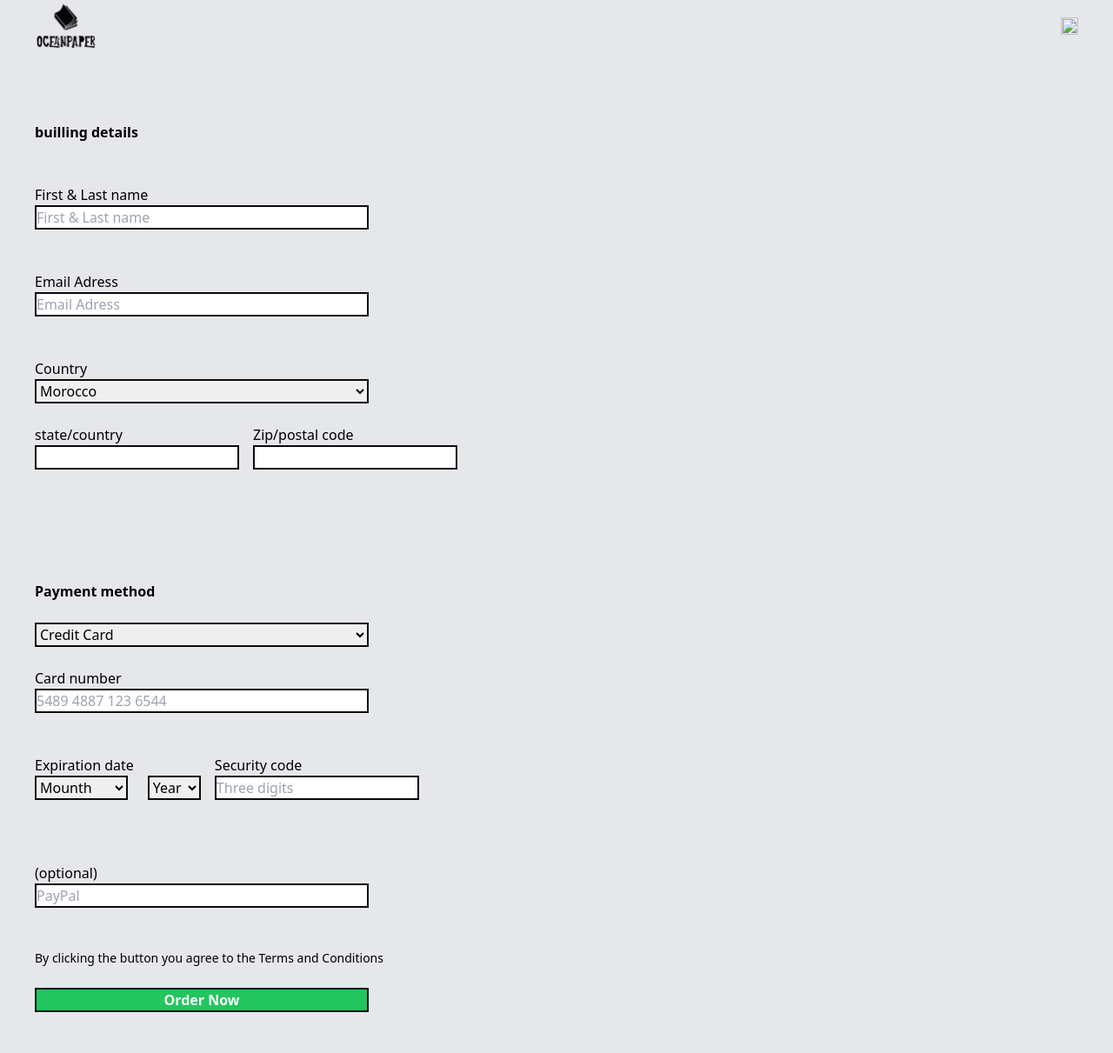
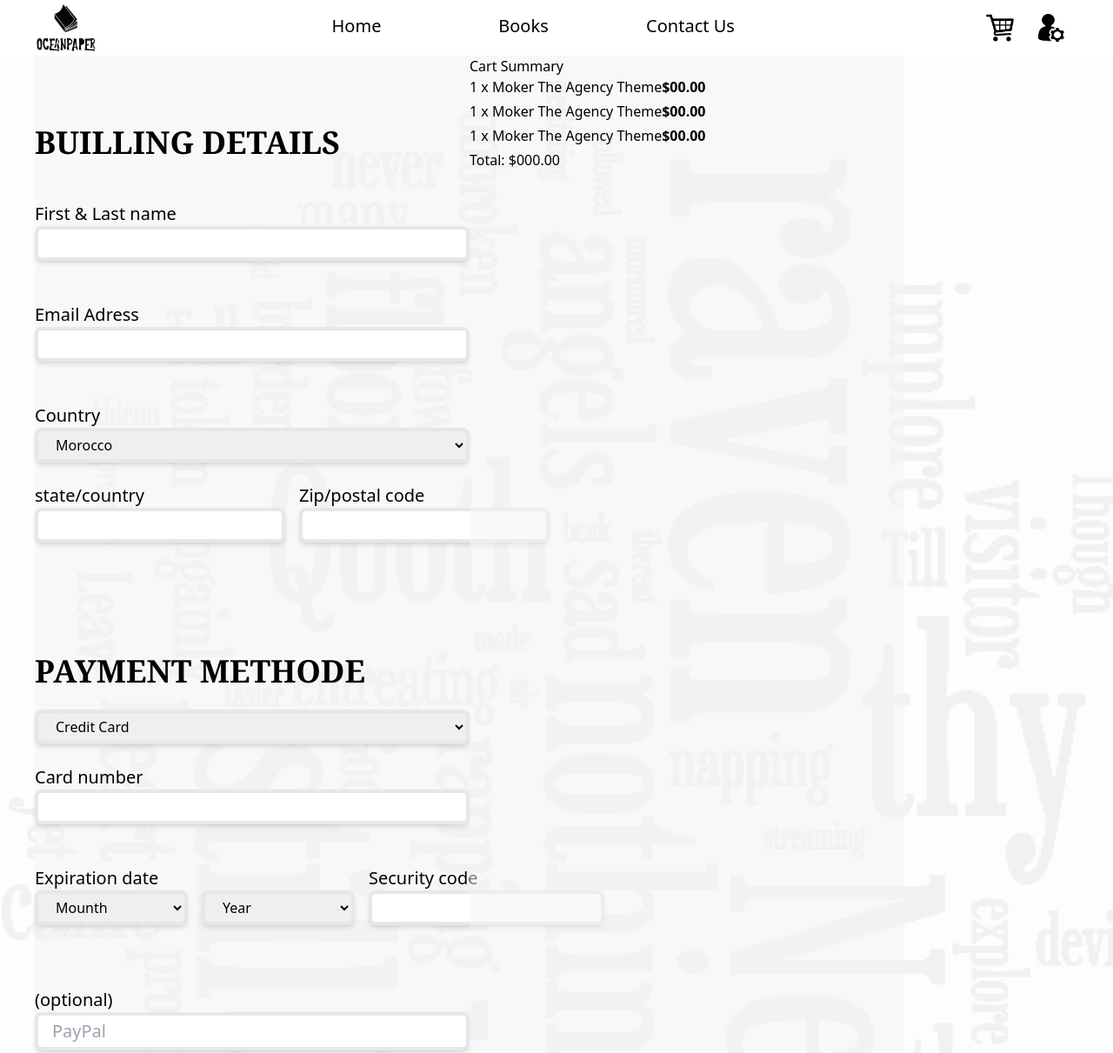
Before and after one commit to Mouche00/B4-PAPEROCEAN, a plain HTML site: page popoout/index.html in a window 1280 px wide. Shown: the top 1211 px of the page at 87% size. Before the commit the page ends 1164 px from the top, so only its background shows below. Drawn offline with nearby package versions, Linux system fonts and the light colour scheme.

```diff
--- a/popoout/index.html
+++ b/popoout/index.html
@@ -3,34 +3,54 @@
 <head>
     <meta charset="UTF-8">
     <meta name="viewport" content="width=device-width, initial-scale=1.0">
+    <link rel="stylesheet" href="style.css">
     <script src="https://cdn.tailwindcss.com"></script>
 
 
     <title>Document</title>
 </head>
-<body class="bg-gray-200">
+<body>
+
+            <!--Nav-bar-->
+
     <div class="container mx-auto px-10">
+        <div class="flex place-content-between">
+            <img src="tempsnip-removebg-preview 2.png" alt="" width="70px" height="50px">
+            <ul class="flex flex space-x-16 text-xl m-4 text-center items-center">
+                <li class="bg-transparent  hover:text-white hover:bg-black rounded-3xl transition ease-out duration-700 h-8 w-32"><a href="index.html">Home</a></li>
+                <li class="bg-transparent  hover:text-white hover:bg-black rounded-3xl transition ease-out duration-700 h-8 w-32 "><a href="books.html"> Books</a></li>
+                <li class="bg-transparent  hover:text-white hover:bg-black rounded-3xl transition ease-out duration-700 h-8 w-32"><a href="contact.html">Contact Us</a></li>
+            </ul>
+            <div class="flex ml-10 h-8 m-4 gap-7">
+            <img class="cursor-pointer" src="basket-cart-icon-27 1.png" alt="">
+            <img class="cursor-pointer" src="OIP-removebg-preview 1.png" alt="" width="30" height="20">
+            </div>
+        </div>
 
-        <div class="flex justify-between ">
-            <div><img src="tempsnip-removebg-preview 2.png" alt="" width="70px" height="50px"></div>
-            <div><img class="mt-5" src="button ferme.png" alt="" width="20" height="20"></div>
-         </div>
-         <h3 class="mt-20" class="font-extrabold"><b>builling details </b> </h3><br><br>
+    </div>
 
-         <div class="form">
+                            <!--Container-->
+
+    <div id="back" class="container mx-auto px-10 flex">
+
+
+
+
+         <div class="form  bg-gray-100 bg-opacity-50 w-5/12">
+            <h3 class="mt-20 text-4xl font-serif"><b>BUILLING DETAILS </b> </h3><br><br>
             <form id="form">
-                        <label for="fname">First & Last name</label><br>
+                        <label class="text-xl" for="fname">First & Last name</label><br>
 
-                        <input  class="border-2 border-neutral-950 border-opacity-100  w-96"  type="text" id="fname" name="fname" placeholder="First & Last name">
+                        <input  class=" rounded-lg border-4 border-black-500 shadow-md px-4 py-1   w-full	"  type="text" id="fname" name="fname" >
                         <p class="text-red-500" id="nameError"> </p><br><br>
 
-                        <label for="email">Email Adress</label><br>
+                        <label class="text-xl" for="email">Email Adress</label><br>
 
-                        <input  class="border-2 border-neutral-950 border-opacity-100 w-96" type="text" id="email" name="email" placeholder="Email Adress">
+                        <input  class=" px-4 py-1 rounded-lg border-4 border-black-500 shadow-md w-full" type="text" id="email" name="email" >
                         <p class="text-red-500" id="emailError"> </p><br><br>
 
-                        <label for="country">Country</label><br>
-                        <select  class="border-2 border-neutral-950 border-opacity-100 w-96 " name="" id="">
+                        <label class="text-xl" for="country">Country</label><br>
+                        <select  class=" px-4 py-1 rounded-lg border-4 border-black-500 shadow-md w-full " name="" id="">
                         <option value="Morocco">Morocco</option>
                         <option value="Austria">Austria</option>
                         <option value="Mexico">Mexico</option>
@@ -47,32 +67,32 @@
 
             <div class="flex space-x-4">
                 <div>
-                    <label for="state/country">state/country</label><br>
-                    <input  class="border-2 border-neutral-950 border-opacity-100" type="text" id="statecountry" name="state/country">
+                    <label class="text-xl" for="state/country">state/country</label><br>
+                    <input  class=" px-4 py-1 rounded-lg border-4 border-black-500 shadow-md w-72" type="text" id="statecountry" name="state/country">
                     <p class="text-red-500" id="statecountryError"> </p><br><br>
                 </div>
                 <div>
-                        <label for="Zip/postal code">Zip/postal code</label><br>
-                        <input  class="border-2 border-neutral-950 border-opacity-100" type="text" id="zippostal" name="Zip/postal code">
+                        <label class="text-xl" for="Zip/postal code">Zip/postal code</label><br>
+                        <input  class=" px-4 py-1 rounded-lg border-4 border-black-500 shadow-md w-72" type="text" id="zippostal" name="Zip/postal code">
                         <p class="text-red-500" id="zippostalError"> </p><br><br>
                     </div>
             </div>
-            <h3 class="mt-20" class="font-extrabold"><b>Payment method </b></h3><br>
-            <select  class="border-2 border-neutral-950 border-opacity-100 w-96" name="" id="">
-                <label for="Credit Cart">Credit Cart</label>
+            <h3 class="mt-20 text-4xl font-serif"><b>PAYMENT METHODE</b></h3><br>
+            <select  class="  px-4 py-1 rounded-lg border-4 border-black-500 shadow-md w-full" name="" id="">
+                <label class="text-xl" for="Credit Cart">Credit Cart</label>
                 <option value="Credit Card">Credit Card</option>
                 <option value="Visa">Visa</option>
                 <option value="MasterCard">MasterCard</option>
             </select><br><br>
-            <label for="Card number">Card number</label><br>
-            <input  class="border-2 border-neutral-950 border-opacity-100 w-96" type="text" id="cardnumber" name="Card number" placeholder="5489 4887 123 6544">
+            <label class=" text-xl" for="Card number">Card number</label><br>
+            <input  class=" px-4 py-1 rounded-lg border-4 border-black-500 shadow-md  w-full" type="text" id="cardnumber" name="Card number" >
             <p class="text-red-500" id="cardnumberError"> </p><br><br>
 
             <div class="flex space-x-4">
             <div>
-            <label for="Expiration date">Expiration date</label><br>
-            <select  class="border-2 border-neutral-950 border-opacity-100" name="" id="">
-                <option value="Mounth">Mounth</option>
+            <label class="text-xl" for="Expiration date">Expiration date</label><br>
+            <select  class=" px-4 py-1 rounded-lg border-4 border-black-500 shadow-md w-44" name="" id="">
+                <option  value="Mounth">Mounth</option>
                 <option value="January">January</option>
                 <option value="February">February</option>
                 <option value="March">March</option>
@@ -89,7 +109,7 @@
             </div>
             <div>
                 <div class="mt-6">
-                <select class="border-2 border-neutral-950 border-opacity-100"  name="" id="">
+                <select class=" px-4 py-1  mt-1 rounded-lg border-4 border-black-500 shadow-md w-44"  name="" id="">
                     <option value="Year">Year</option>
                     <option value="2023">2023</option>
                     <option value="2024">2024</option>
@@ -103,19 +123,40 @@
             </div>
         </div>
             <div>
-                <label for="Security code">Security code</label><br>
-                <input class="border-2 border-neutral-950 border-opacity-100" type="text" id="threedigits" name="Three digits" placeholder="Three digits">
+                <label class="text-xl" for="Security code">Security code</label><br>
+                <input class=" px-4 py-1 rounded-lg border-4 border-black-500 shadow-md w-42" type="text" id="threedigits" name="Three digits" >
                 <p class="text-red-500" id="threedigitsError"> </p><br><br><br>
             </div>
             </div>
-            <label for="optional">(optional)</label><br>
-            <input  class="border-2 border-neutral-950 border-opacity-100 w-96" type="text" id="paypal" name="Card number" placeholder="PayPal">
+            <label class="text-xl" for="optional">(optional)</label><br>
+            <input  class=" px-4 py-1 text-xl rounded-lg border-4 border-black-500 shadow-md w-full" type="text" id="paypal" name="Card number" placeholder="PayPal">
             <p class="text-red-500" id="paypalError"> </p><br><br>
-            <p class="text-sm">By clicking the button you agree to the Terms and Conditions</p><br>
-            <button class="border-2 border-neutral-950 border-opacity-100 w-96 bg-green-500 text-white" type="submit" class="click"><b>Order Now</b></button>
+            <p class="text-xm px-6">By clicking the button you agree to the Terms and Conditions</p><br>
+            <button class="  px-4 py-1 rounded-lg border-4 border-black-600 bg-gray-300 shadow-md w-full text-gray-400 text-gray-900 transition ease-in duration-700 hover:bg-green-400 font-serif" type="submit" class="click"><b>Order Now</b></button>
 
 </form>
          </div>
+
+
+            <div class=" bg-gray-100 bg-opacity-50 w-5/12">
+                <h1>Cart Summary</h1>
+                    <div class="flex">
+                      <p>1 x Moker The Agency Theme</p>
+                      <p><b>$00.00</b></p>
+                    </div>
+                    <div class="h-1 w-full"></div>
+                    <div class="flex">
+                        <p>1 x Moker The Agency Theme</p>
+                        <p><b>$00.00</b></p>
+                      </div>
+                      <div class="h-1 w-full"></div>
+                       <div class="flex">
+                        <p>1 x Moker The Agency Theme</p>
+                        <p><b>$00.00</b></p>
+                      </div>
+                      <div class="h-1 w-full"></div>
+                      <h3>Total: $000.00</h3>
+            </div>
 
     </div>
 
--- /dev/null
+++ b/popoout/style.css
@@ -0,0 +1,6 @@
+#back{
+    background-image: url(y4DSU6W-test_1.png);
+    background-repeat: no-repeat;
+    background-size: cover;
+
+}
```
Also changed, not shown: index.html (+31 -1 lines), style.js (added, +13 -0 lines), popoout/OIP-removebg-preview 1.png (added), popoout/basket-cart-icon-27 1.png (added), popoout/y4DSU6W-test_1.png (added).
